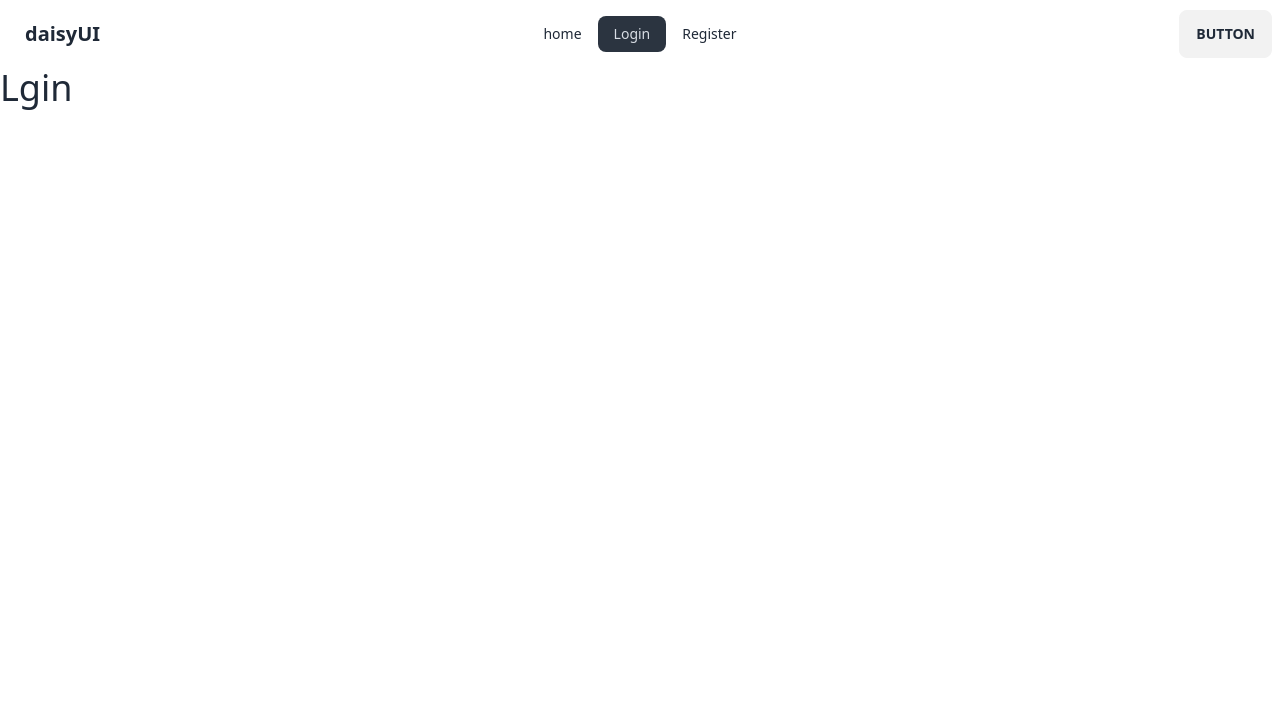
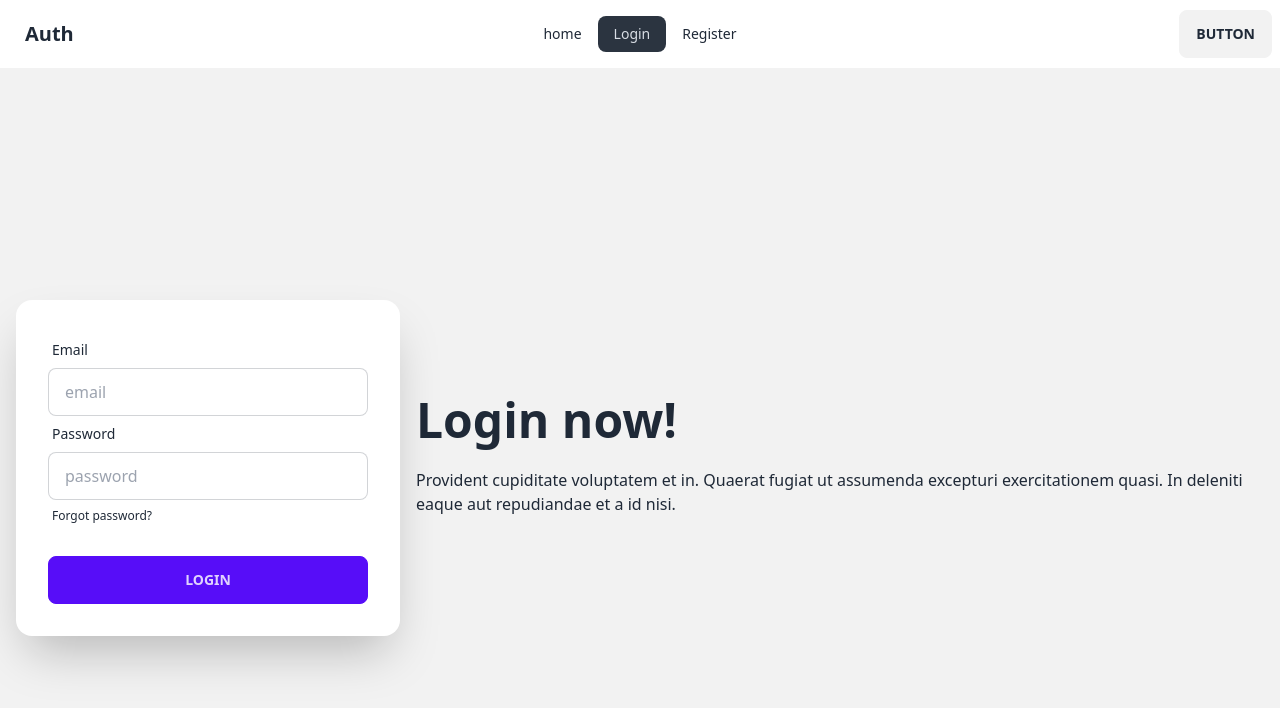
Before and after one commit to naeem182/React_Auth_clearify, a React (Vite) app: page /login in a window 1280 px wide. Shown: the top 708 px of the page. Built offline with nearby package versions, Linux system fonts and the light colour scheme.

Commit message:
login design

```diff
--- a/src/Components/Login/Login.jsx
+++ b/src/Components/Login/Login.jsx
@@ -1,9 +1,39 @@
 
 
 const Login = () => {
+
     return (
-        <div>
-            <h2 className="text-4xl">Lgin</h2>
+        <div className="hero min-h-screen bg-base-200">
+            <div className="hero-content flex-col lg:flex-row-reverse">
+                <div className="text-center lg:text-left">
+                    <h1 className="text-5xl font-bold">Login now!</h1>
+                    <p className="py-6">Provident cupiditate voluptatem et in. Quaerat fugiat ut assumenda excepturi exercitationem quasi. In deleniti eaque aut repudiandae et a id nisi.</p>
+                </div>
+                <div className="card flex-shrink-0 w-full max-w-sm shadow-2xl bg-base-100">
+                    <div className="card-body">
+                        <form >
+                            <div className="form-control">
+                                <label className="label">
+                                    <span className="label-text">Email</span>
+                                </label>
+                                <input type="email" name="email" placeholder="email" className="input input-bordered" />
+                            </div>
+                            <div className="form-control">
+                                <label className="label">
+                                    <span className="label-text">Password</span>
+                                </label>
+                                <input type="password" name="password" placeholder="password" className="input input-bordered" />
+                                <label className="label">
+                                    <a href="#" className="label-text-alt link link-hover">Forgot password?</a>
+                                </label>
+                            </div>
+                            <div className="form-control mt-6">
+                                <button className="btn btn-primary">Login</button>
+                            </div>
+                        </form>
+                    </div>
+                </div>
+            </div>
         </div>
     )
 }
--- a/src/Components/Navbar/Navbar.jsx
+++ b/src/Components/Navbar/Navbar.jsx
@@ -2,6 +2,7 @@
 
 
 const Navbar = () => {
+
     const navlinks = <>
         <li> <NavLink to={"/"}>home</NavLink> </li>
         <li> <NavLink to={"/login"}>Login</NavLink> </li>
@@ -23,7 +24,7 @@
 
                     </ul>
                 </div>
-                <a className="btn btn-ghost normal-case text-xl">daisyUI</a>
+                <a className="btn btn-ghost normal-case text-xl">Auth</a>
             </div>
             <div className="navbar-center hidden lg:flex">
                 <ul className="menu menu-horizontal px-1">
```
